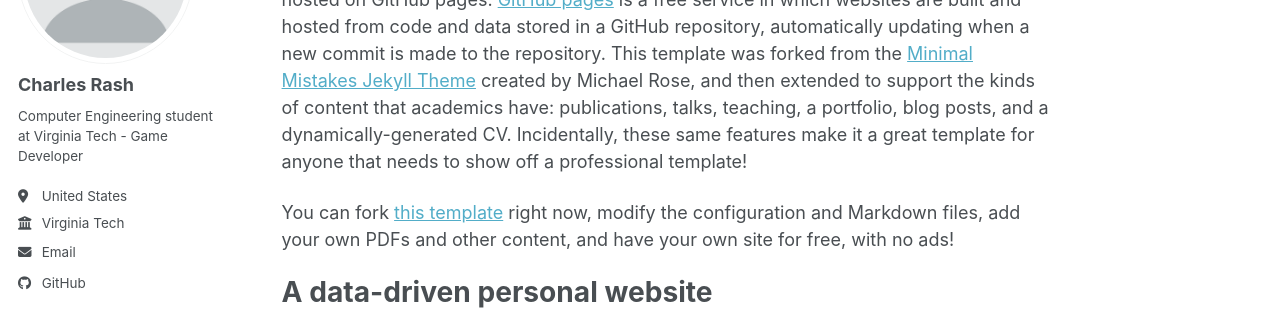
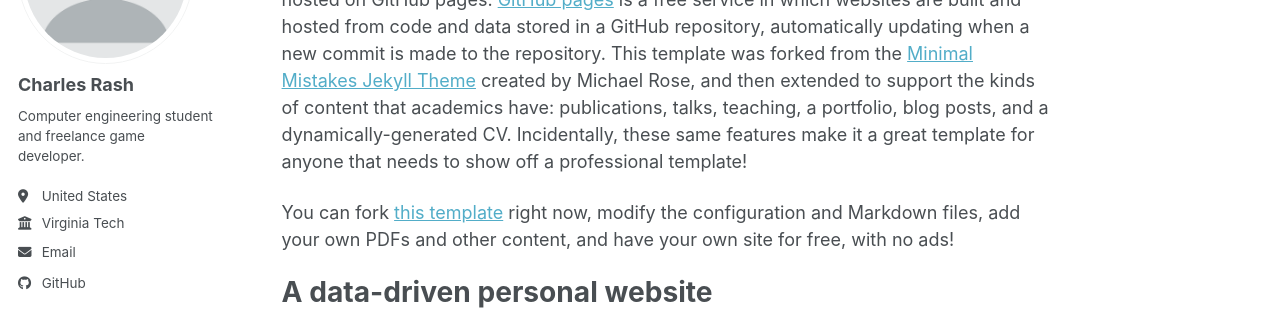
Before and after one commit to charlierash/charlierash.github.io, a Jekyll site: the page built from _pages/about.md, in a window 1280 px wide. Shown: the part 212-522 px from the top of the page. Built offline with Jekyll 4.4.1, drawn with Linux system fonts in a browser that asks for light colours; a script bundle is joined from its source files by our own code; library files that are not in the unit come from our copies.

Commit message:
Changed the biography in _config.yml

```diff
--- a/_config.yml
+++ b/_config.yml
@@ -26,7 +26,7 @@
   avatar           : "profile.png"
   name             : "Charles Rash"
   pronouns         : # example: "she/her"
-  bio              : "Computer Engineering student at Virginia Tech - Game Developer"
+  bio              : "Computer engineering student and freelance game developer."
   location         : "United States"
   employer         : "Virginia Tech"
   uri              : # URL
```
